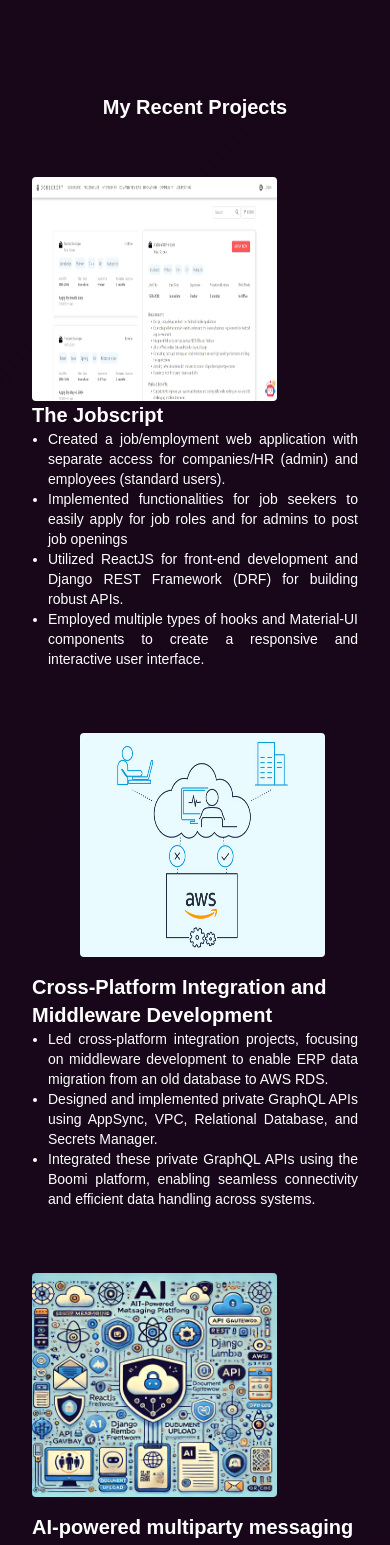
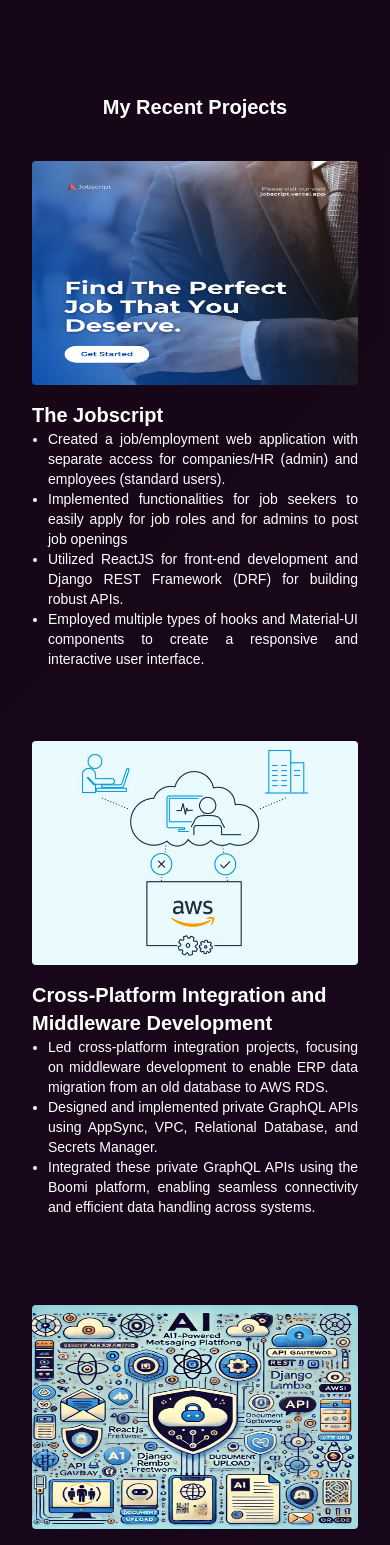
Before and after one commit to mdshoaibakhtar/md.akhtar, a Next.js app: page / in a window 390 px wide. Shown: the part 2920-4465 px from the top of the page. Built offline with nearby package versions, Linux system fonts and the light colour scheme.

Commit message:
Update image and make responsive UI

```diff
--- a/src/components/Projects.tsx
+++ b/src/components/Projects.tsx
@@ -3,14 +3,14 @@ import Image from 'next/image'
 import company_project_0 from '../images/company_project_0.webp'
 import ml_project from '../images/ml_project.jpeg'
 import middleware from '../images/middleware.jpg'
-import jobscript from '../images/jobscript.png'
+import jobscript from '../images/jobscriptt.png'
 
 export default function Projects() {
     return (
         <div className="text-center flex flex-col items-center">
             <h3 className="text-white text-xl font-bold">My Recent Projects</h3>
-            <div className='flex mx-30 w-full sm:w-4/5 sm:px-12 px-8 py-8 sm:py-12 flex-col sm:flex-row'>
-                <div className="relative w-3/4 h-56 group mr-12 cursor-pointer mt-6">
+            <div className='flex mx-30 w-full sm:w-4/5 sm:px-12 px-8 py-4 sm:py-12 flex-col sm:flex-row'>
+                <div className="relative w-full h-56 sm:w-2/4 group mr-12 cursor-pointer mt-6">
                     <Image
                         src={jobscript}
                         alt=""
@@ -18,13 +18,13 @@ export default function Projects() {
                     />
                     <div className="absolute inset-0 bg-black bg-opacity-0 transition duration-500 group-hover:bg-opacity-30" />
                     <div className="absolute left-0 top-[150px] w-full text-center opacity-0 transition-opacity duration-300 group-hover:opacity-100">
-                        <div className='flex justify-around mt-6 flex-col sm:flex-row h-32 sm:h-full'>
+                        <div className='flex justify-around mt-6 flex-row h-10 sm:h-full'>
                             <button className='bg-yellow-400 text-gray-600 rounded-xl cursor-pointer hover-effect py-2 px-12'>Link</button>
                             <button className='bg-yellow-400 text-gray-600 rounded-xl cursor-pointer hover-effect py-2 px-12'>Source code</button>
                         </div>
                     </div>
                 </div>
-                <div>
+                <div className='mt-4 sm:mt-0'>
                     <h3 className="text-white text-xl font-bold text-start">The Jobscript</h3>
                     <ul className="list-disc ml-4 text-white sm:text-xl text-sm text-justify">
                         <li>Created a job/employment web
@@ -54,7 +54,7 @@ export default function Projects() {
                         <li> Integrated these private GraphQL APIs using the Boomi platform, enabling seamless connectivity and efficient data handling across systems.</li>
                     </ul>
                 </div>
-                <div className="relative w-3/4 h-56 group ml-12 cursor-pointer">
+                <div className="relative w-full h-56 sm:w-2/4 group sm:ml-12 cursor-pointer mt-6">
                     <Image
                         src={middleware}
                         alt=""
@@ -62,7 +62,7 @@ export default function Projects() {
                     />
                     <div className="absolute inset-0 bg-black bg-opacity-0 transition duration-500 group-hover:bg-opacity-30" />
                     <div className="absolute left-0 top-[150px] w-full text-center opacity-0 transition-opacity duration-300 group-hover:opacity-100">
-                        <div className='flex justify-around mt-6 flex-col sm:flex-row h-32 sm:h-full'>
+                        <div className='flex justify-around mt-6 flex-row h-10 sm:h-full'>
                             <button className='bg-yellow-400 text-gray-600 rounded-xl cursor-pointer hover-effect py-2 px-12'>Link</button>
                             <button className='bg-yellow-400 text-gray-600 rounded-xl cursor-pointer hover-effect py-2 px-12'>Source code</button>
                         </div>
@@ -84,7 +84,7 @@ export default function Projects() {
                             via QR code, improving security by 76%.</li>
                     </ul>
                 </div>
-                <div className="relative w-3/4 h-56 group mr-12 cursor-pointer">
+                <div className="relative w-full h-56 sm:w-11/12 group mr-12 cursor-pointer mt-6">
                     <Image
                         src={company_project_0}
                         alt=""
@@ -92,14 +92,14 @@ export default function Projects() {
                     />
                     <div className="absolute inset-0 bg-black bg-opacity-0 transition duration-500 group-hover:bg-opacity-30" />
                     <div className="absolute left-0 top-[150px] w-full text-center opacity-0 transition-opacity duration-300 group-hover:opacity-100">
-                        <div className='flex justify-around mt-6 flex-col sm:flex-row h-32 sm:h-full'>
+                        <div className='flex justify-around mt-6 flex-row h-10 sm:h-full'>
                             <button className='bg-yellow-400 text-gray-600 rounded-xl cursor-pointer hover-effect py-2 px-12'>Link</button>
                             <button className='bg-yellow-400 text-gray-600 rounded-xl cursor-pointer hover-effect py-2 px-12'>Source code</button>
                         </div>
                     </div>
                 </div>
             </div>
-            <div className='flex mx-30 w-full sm:w-4/5 sm:px-12 px-8 py-8 sm:py-12 flex-col-reverse sm:flex-row'>
+            <div className='flex mx-30 w-full sm:w-3/4 sm:px-12 px-8 py-8 sm:py-12 flex-col-reverse sm:flex-row'>
                 <div className=''>
                     <h3 className="text-white text-xl font-bold text-start mt-4 sm:mt-0">Crime data analysis against women</h3>
                     <ul className="list-disc ml-4 text-white sm:text-xl text-sm text-justify">
@@ -108,7 +108,7 @@ export default function Projects() {
                         <li>Presented findings in visual reports to highlight risk factors and geographical hotspots, supporting data-driven decision-making for safety measures.</li>
                     </ul>
                 </div>
-                <div className="relative w-3/4 h-56 group ml-12 cursor-pointer">
+                <div className="relative w-full h-56 sm:w-3/4 group sm:ml-12 cursor-pointer mt-6">
                     <Image
                         src={ml_project}
                         alt=""
@@ -116,7 +116,7 @@ export default function Projects() {
                     />
                     <div className="absolute inset-0 bg-black bg-opacity-0 transition duration-500 group-hover:bg-opacity-30" />
                     <div className="absolute left-0 top-[150px] w-full text-center opacity-0 transition-opacity duration-300 group-hover:opacity-100">
-                        <div className='flex justify-around mt-6 flex-col sm:flex-row h-32 sm:h-full'>
+                        <div className='flex justify-around mt-6 flex-row h-10 sm:h-full'>
                             <button className='bg-yellow-400 text-gray-600 rounded-xl cursor-pointer hover-effect py-2 px-12'>Link</button>
                             <button className='bg-yellow-400 text-gray-600 rounded-xl cursor-pointer hover-effect py-2 px-12'>Source code</button>
                         </div>
```
Also changed, not shown: src/images/jobscriptt.png (added).
